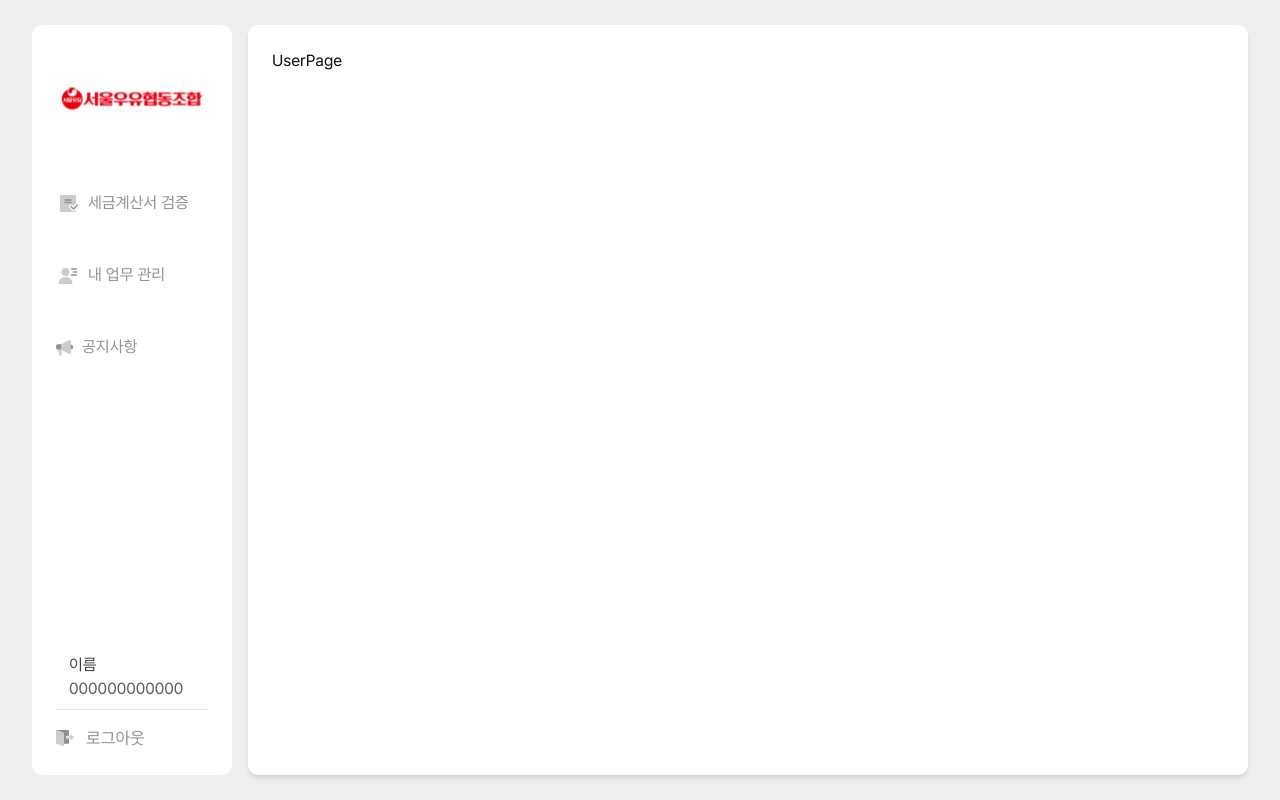
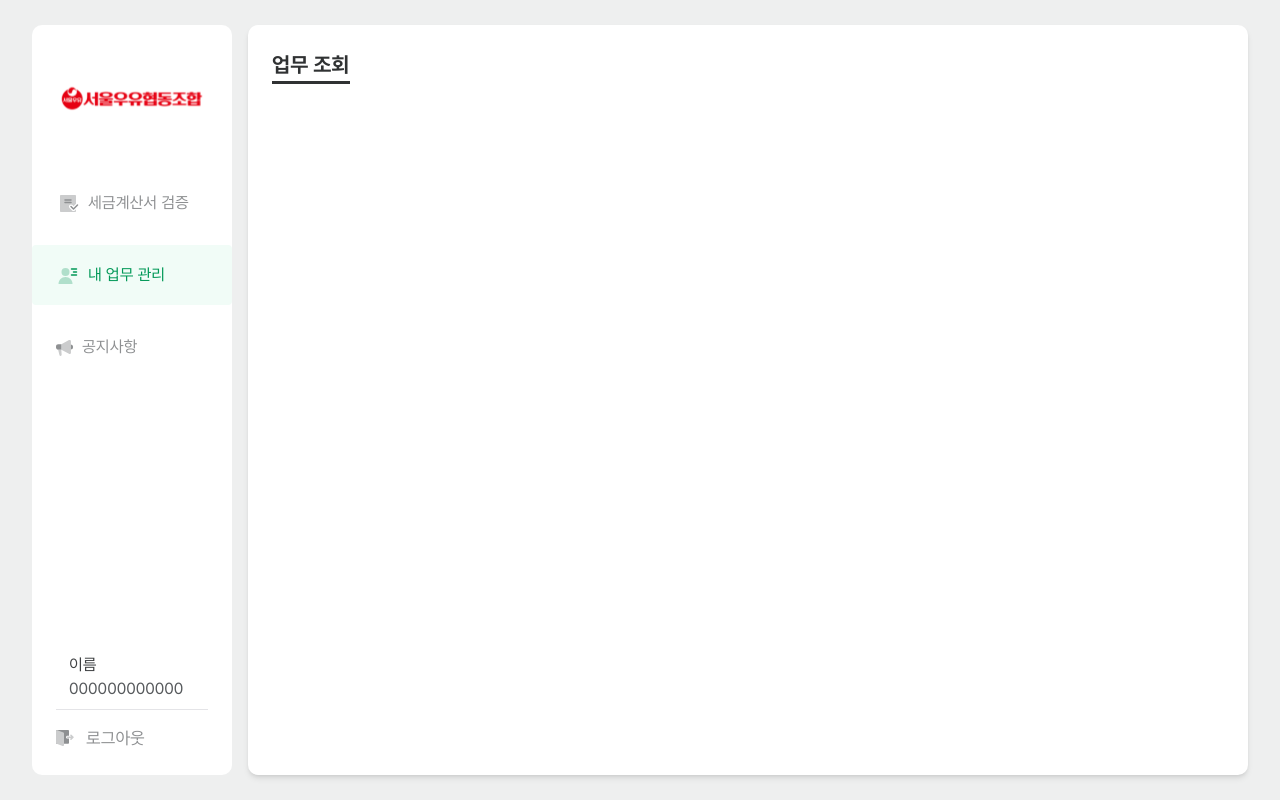
Before and after one commit to Seoul-Milk-Team5/SM-Frontend, a React (Vite) app: page /dashboard/userpage in a window 1280 px wide. Built offline with nearby package versions, Linux system fonts and the light colour scheme.

Commit message:
[fix] #36: url변경에 의한 사이드바 조정

```diff
--- a/src/pages/UserPage.tsx
+++ b/src/pages/UserPage.tsx
@@ -1,7 +1,11 @@
 // 일반 사원이 사용하는 페이지
 
 function UserPage() {
-  return <div>UserPage</div>
+  return (
+    <div className="bg-[#FFF] rounded-[10px] ">
+      <div className="w-[78px] mb-10 border-b-3 border-gray-800  text-gray-800 text-title-md">업무 조회</div>
+    </div>
+  )
 }
 
 export default UserPage;
--- a/src/shared/ui/Sidebar.tsx
+++ b/src/shared/ui/Sidebar.tsx
@@ -19,11 +19,11 @@ function Sidebar() {
                 to="/dashboard/file"
                 className={cn(
                   "flex gap-2 -mx-6 px-6 h-[60px] items-center hover:bg-gray-0",
-                  isActive(["/", "/searchfile"])
+                  isActive(["/dashboard/file", "/dashboard/searchfile"])
                     ? "text-green-500 font-normal bg-green-0 hover:bg-green-0"
                     : "text-gray-300"
                 )}>
-                {isActive(["/", "/searchfile"]) ? (
+                {isActive(["/dashboard/file", "/dashboard/searchfile"]) ? (
                   <img src="/icon/activeVerification.svg" alt="active verification" />
                 ) : (
                   <img src="/icon/verification.svg" alt="verification" />
@@ -36,11 +36,11 @@ function Sidebar() {
                 to="/dashboard/userpage"
                 className={cn(
                   "flex gap-2 -mx-6 px-6 h-[60px] items-center rounded hover:bg-gray-0",
-                  isActive(["/adminpage/workview", "/adminpage/adduser", "/userpage"])
+                  isActive(["/dashboard/adminpage/workview", "/dashboard/adminpage/adduser", "/dashboard/userpage"])
                     ? "text-green-500 font-normal bg-green-0 hover:bg-green-0"
                     : "text-gray-300"
                 )}>
-                {isActive(["/adminpage/workview", "/adminpage/adduser", "userpage"]) ? (
+                {isActive(["/dashboard/adminpage/workview", "/dashboard/adminpage/adduser", "/dashboard/userpage"]) ? (
                   <img src="/icon/activeMytask.svg" alt="active verification" />
                 ) : (
                   <img src="/icon/mytask.svg" alt="mytask" />
```
Also changed, not shown: src/feature/user/index.ts (added), src/feature/user/model/index.ts (added), src/feature/user/service/index.ts (added), src/feature/user/ui/Searchbar.tsx (added), src/feature/user/ui/index.ts (added).
